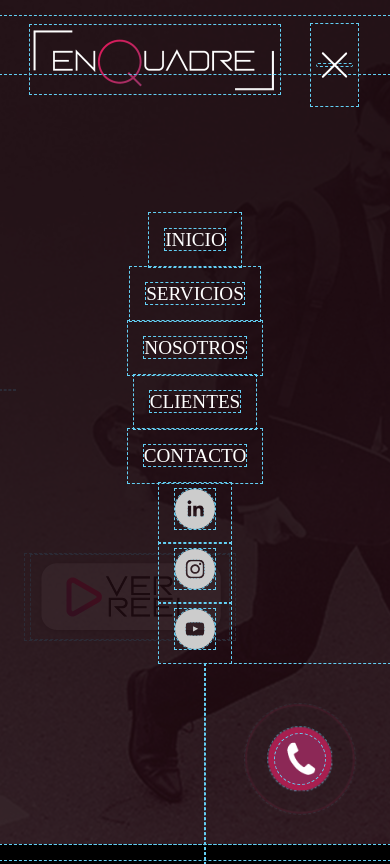
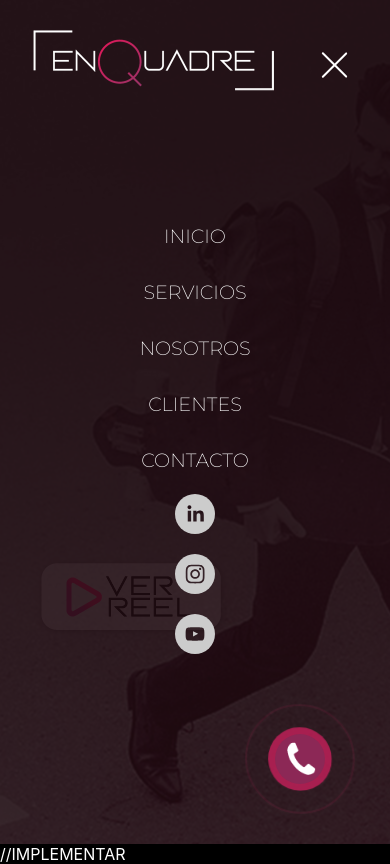
Before and after one commit to cristiansot/enquadre-website, a React (Create React App) app: page / in a window 390 px wide. Both pictures are taken after a click on the label 334 px from the left and 65 px from the top of the page. Built offline with nearby package versions, Linux system fonts and the light colour scheme.

Commit message:
Developing interactions between toggle button with main site on mobile version

```diff
--- a/src/App.css
+++ b/src/App.css
@@ -1,6 +1,6 @@
-* {
+/* * {
   outline: 1px rgb(99, 207, 244) dashed;
-}
+} */
 
 @import url('https://fonts.googleapis.com/css2?family=Montserrat:wght@200&display=swap');
 
--- a/src/components/Code.js
+++ b/src/components/Code.js
@@ -53,6 +53,8 @@ function instagram() {
 function youtube() {
   window.open("https://www.youtube.com/@marcelo-Enquadre", "_blank");
 }
+
+//Integrar promps para pasar la info desde toggle button
 
 const Code = () => {
   useEffect(() => {
@@ -168,6 +170,9 @@ const Code = () => {
 
       <Whatsapp />
       <Toggle className="toggle" />
+      //Implementar
+      {/* <Toggle navigateToSection={navigateSectionById} /> */}
+
 
       <Section
         id="first"
--- a/src/components/Toggle.js
+++ b/src/components/Toggle.js
@@ -1,8 +1,9 @@
-import React from "react";
+import React, { useState } from "react";
 import { SocialIcon } from 'react-social-icons';
 import "../assets/css/toggle.css";
 
-const Toggle = () => {
+const Toggle = ({ navigateToSection }) => {
+  const [isOpen, setIsOpen] = useState(false);
 
   function linkedIn() {
     window.open("https://www.linkedin.com/in/marcelo-gonz%C3%A1lez-l%C3%B3pez-009630105/", "_blank");
@@ -16,21 +17,25 @@ const Toggle = () => {
     window.open("https://www.youtube.com/@marcelo-Enquadre", "_blank");
   }
 
+  const handleItemClick = (id) => {
+    setIsOpen(false); // Cerrar el toggle al hacer clic en un elemento
+    navigateToSection(id); // Navegar a la sección correspondiente
+  };
 
   return (
     <body>
-        <input type="checkbox" id="overlay-input" />
+        <input type="checkbox" id="overlay-input" checked={isOpen} onChange={() => setIsOpen(!isOpen)} />
         <label for="overlay-input" id="overlay-button"><span></span></label>
         <div id="overlay">
             <ul>
-            <li><a href="#first">Inicio </a></li>
-            <li><a href="#second">Servicios </a></li>
-            <li><a href="#third">Nosotros </a></li>
-            <li><a href="#fourth">Clientes </a></li>
-            <li><a href="#fifth">Contacto</a></li>
-            <li><SocialIcon className='socialIcon' bgColor="#CCC" fgColor="transparent" onClick={linkedIn} url="https://www.linkedin.com" /></li>
-            <li><SocialIcon className='socialIcon' bgColor="#CCC" fgColor="transparent" onClick={instagram} url="https://www.instagram.com/" /></li>
-            <li><SocialIcon className='socialIcon' bgColor="#CCC" fgColor="transparent" onClick={youtube} url="https://www.youtube.com/" /></li>
+            <li onClick={() => handleItemClick("first")}><a href="#first">Inicio </a></li>
+            <li onClick={() => handleItemClick("second")}><a href="#second">Servicios </a></li>
+            <li onClick={() => handleItemClick("third")}><a href="#third">Nosotros </a></li>
+            <li onClick={() => handleItemClick("fourth")}><a href="#fourth">Clientes </a></li>
+            <li onClick={() => handleItemClick("fifth")}><a href="#fifth">Contacto</a></li>
+            <li onClick={linkedIn}><SocialIcon className='socialIcon' bgColor="#CCC" fgColor="transparent" url="https://www.linkedin.com" /></li>
+            <li onClick={instagram}><SocialIcon className='socialIcon' bgColor="#CCC" fgColor="transparent" url="https://www.instagram.com/" /></li>
+            <li onClick={youtube}><SocialIcon className='socialIcon' bgColor="#CCC" fgColor="transparent" url="https://www.youtube.com/" /></li>
             </ul>
         </div>
     </body>
```
